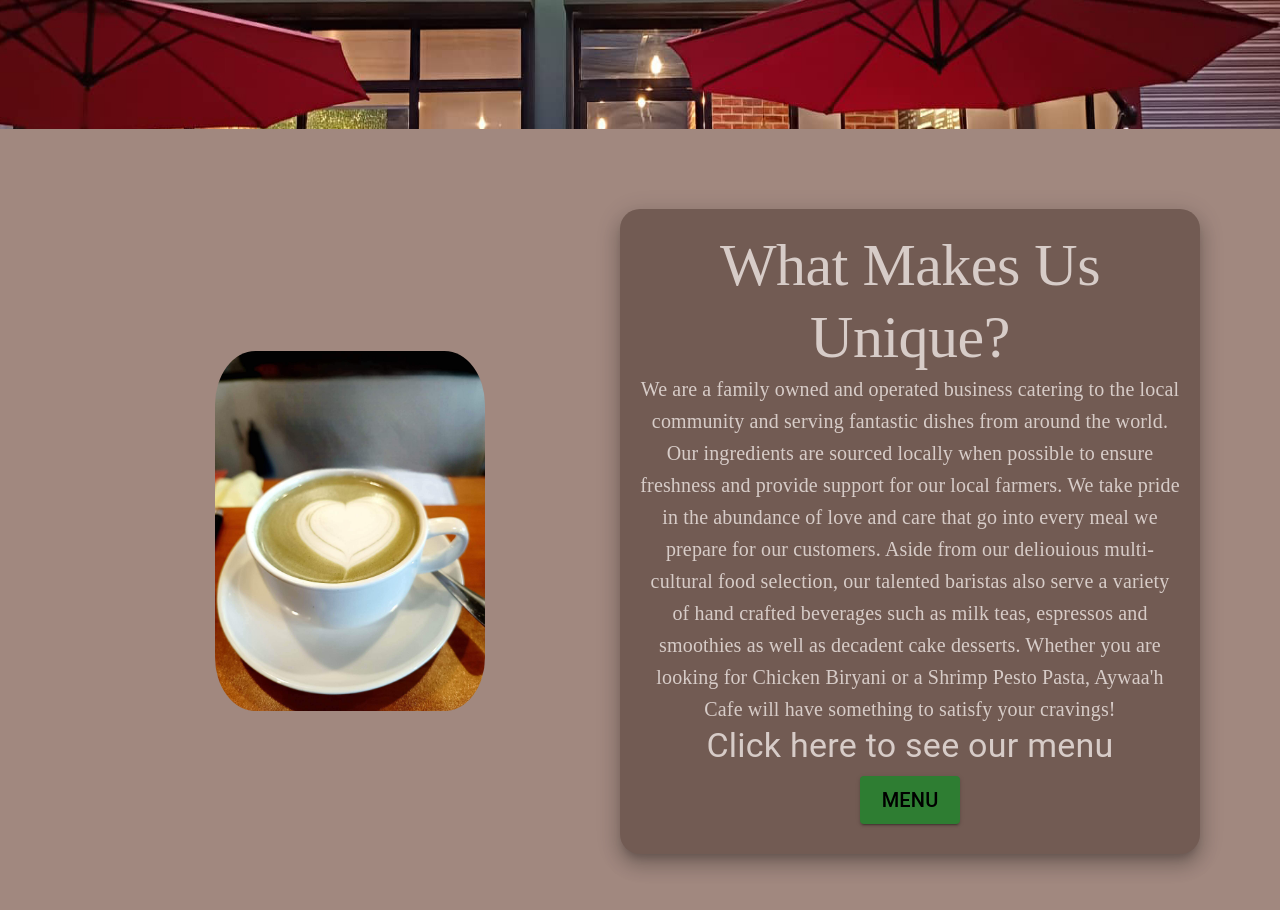
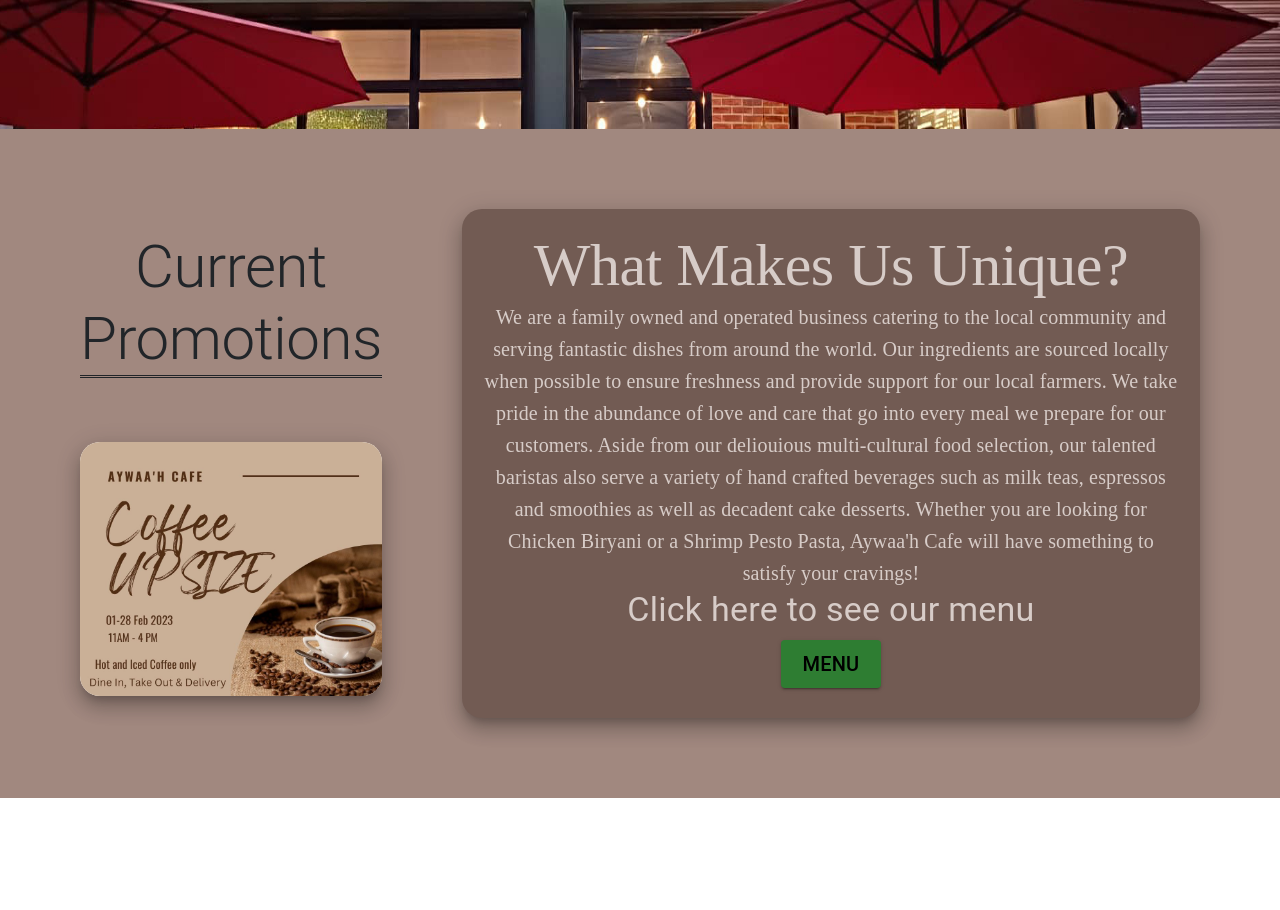
Before and after one commit to HBarleta/Project-Week-2, a React (Create React App) app in the folder client/: page / in a window 1280 px wide. Shown: the part 740-1650 px from the top of the page. After the commit the page ends 1538 px from the top, so only its background shows below. Built offline with nearby package versions, Linux system fonts and the light colour scheme.

Commit message:
added promotions to landing page

```diff
--- a/client/src/components/LandingPage.jsx
+++ b/client/src/components/LandingPage.jsx
@@ -3,7 +3,7 @@ import { Paper, Typography, Button } from "@mui/material";
 import { Link } from "react-router-dom";
 import boba from "../img/boba.jpg";
 import storeFront from "../img/storefront.jpg";
-import matchaLatte from "../img/matcha_latte.jpg";
+import featured from "../img/featured2.jpg";
 
 import { Box } from "@mui/system";
 
@@ -27,19 +27,37 @@ const LandingPage = () => {
           bgcolor: "#a1887f",
           p: 10,
           display: "flex",
+          justifyContent: "space-between",
           alignItems: "center",
         }}
       >
-        <Box sx={{ flex: 1 }}>
-          <img
-            src={matchaLatte}
-            alt="green matcha latte with heart shaped milkfoam"
-            style={{ height: "auto", width: "50%", borderRadius: "15%" }}
-          />
+        <Box
+          elevation={12}
+          sx={{
+            width: "100%",
+            borderRadius: "20px",
+            mr: 10,
+            bgcolor: "#a1887f",
+          }}
+        >
+          <Typography
+            variant="h2"
+            sx={{ bgcolor: "#a1887f", mb: 8, borderBottomStyle: "double" }}
+          >
+            Current Promotions
+          </Typography>
+
+          <Paper elevation={12} sx={{ borderRadius: "20px" }}>
+            <img
+              src={featured}
+              alt="green matcha latte with heart shaped milkfoam"
+              style={{ height: "auto", width: "100%", borderRadius: "20px" }}
+            />
+          </Paper>
         </Box>
         <Paper
           elevation={12}
-          sx={{ flex: 1, borderRadius: "20px", bgcolor: "#725b53", p: "20px" }}
+          sx={{ borderRadius: "20px", bgcolor: "#725b53", p: "20px" }}
         >
           <Typography fontFamily="rockwell" variant="h2" color="#d7ccc8">
             What Makes Us Unique?
```
Also changed, not shown: client/src/img/featured2.jpg (added).
